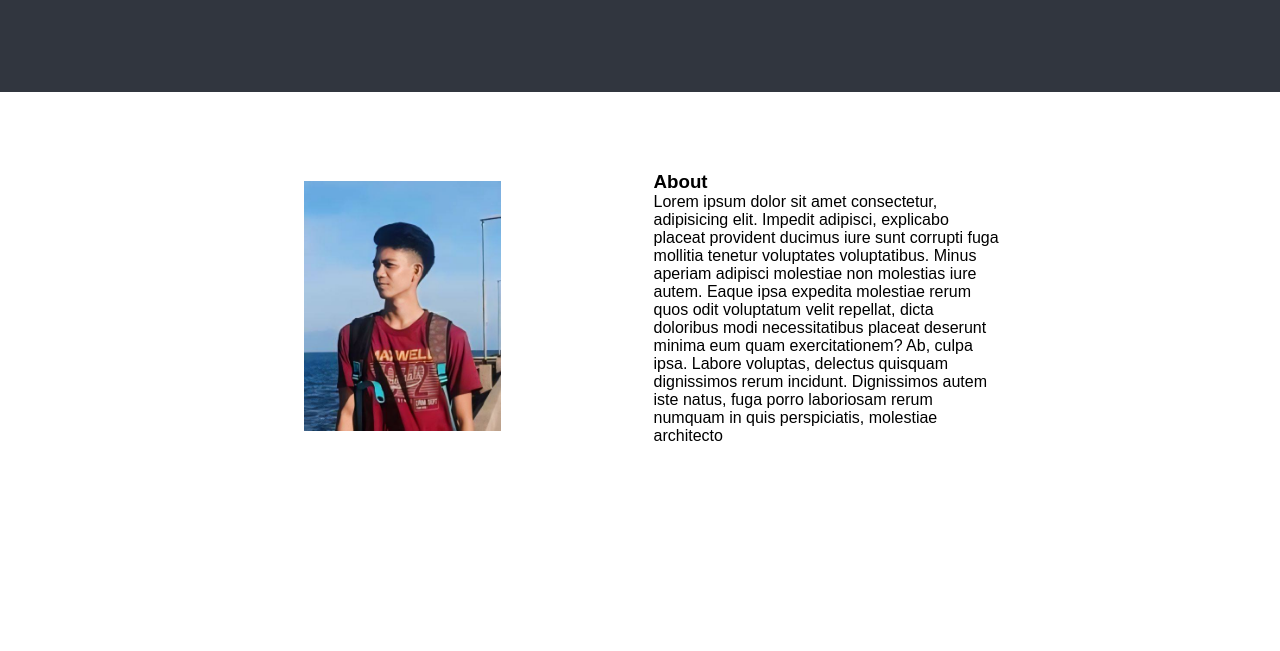
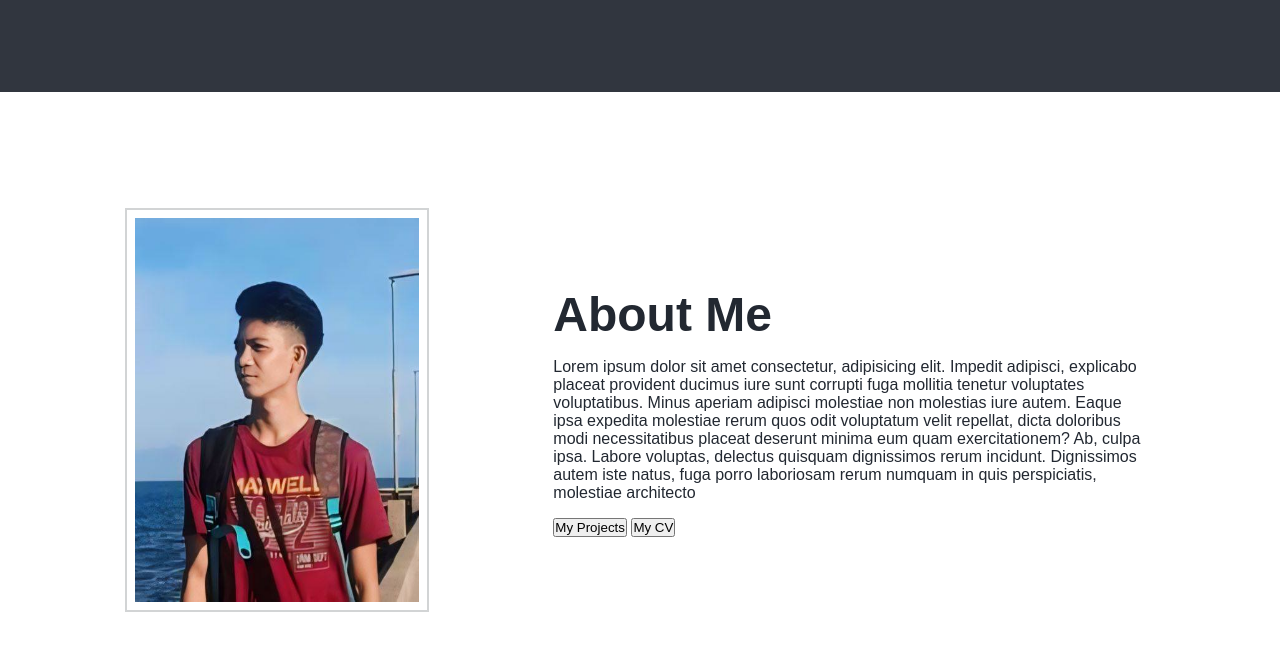
Before and after one commit to DevDotSudo/myportfolio, a plain HTML site: page index.html in a window 1280 px wide. Shown: the part 529-1180 px from the top of the page. Before the commit the page ends 1053 px from the top, so only its background shows below. Drawn offline with nearby package versions, Linux system fonts and the light colour scheme; a web font is replaced by a local one.

Commit message:
Add files via upload

```diff
--- a/css/style.css
+++ b/css/style.css
@@ -36,6 +36,8 @@ body {
 
 .nav-section {
     display: flex;
+    z-index: 1;
+    top: 0;
     align-items: center;
     justify-content: space-between;
     height: 11vh;
@@ -132,22 +134,44 @@ a {
 .about-section {
     position: relative;
     display: flex;
-    justify-content: space-around;
-    width: 850px;
-    height: auto;
+    justify-content: center;
     align-items: center;
+    width: 100%;
+    height: 80vh;
 }
 
-.about-section .left-about-content {
-    margin: 4rem;
+.about-padding {
+    padding: 80px 0;
+}
+
+.about-container {
+    display: flex;
+    align-items: center;
+    justify-content: space-evenly;
+    width: 100%;
+    margin: 0;
+    margin: 50px 0;
+
 }
 
 .about-section .right-about-content {
-    margin: 4rem;
+    width: 600px;
+    height: 250px;
     text-wrap: wrap;
+    display: flex;
+    flex-direction: column;
+    justify-content: space-between;
+    color: rgb(34, 40, 49);
 }
 
 .about-section .image-container img {
-    height: 300px;
-    padding: 25px;
+    height: 400px;
+    width: 300px;
+    border: 8px solid transparent;
+    outline: 2px solid rgba(18, 28, 32, 0.187);
 }
+
+
+.about-title {
+    font-size: 3rem;
+}
--- a/index.html
+++ b/index.html
@@ -57,7 +57,8 @@
     </div>
     <!-- END OF HOME SECTION AND NAV BAR -->
     <!-- START OF ABOUT SECTION -->
-    <section class="about-section" id="about">
+    <section class="about-section about-padding" id="about">
+        <div class="about-container">
             <div class="left-about-content">
                 <div class="image-container">
                     <img src="/images/picture.jpg" alt="">
@@ -65,13 +66,27 @@
             </div>
             <div class="right-about-content">
                 <h3 class="about-title">
-                About
+                    About Me
                 </h3>
                 <p class="about-me">
-                Lorem ipsum dolor sit amet consectetur, adipisicing elit. Impedit adipisci, explicabo placeat provident ducimus iure sunt corrupti fuga mollitia tenetur voluptates voluptatibus. Minus aperiam adipisci molestiae non molestias iure autem.
-                Eaque ipsa expedita molestiae rerum quos odit voluptatum velit repellat, dicta doloribus modi necessitatibus placeat deserunt minima eum quam exercitationem? Ab, culpa ipsa. Labore voluptas, delectus quisquam dignissimos rerum incidunt.
-                Dignissimos autem iste natus, fuga porro laboriosam rerum numquam in quis perspiciatis, molestiae architecto
+                    Lorem ipsum dolor sit amet consectetur, adipisicing elit. Impedit adipisci, explicabo placeat
+                    provident ducimus iure sunt corrupti fuga mollitia tenetur voluptates voluptatibus. Minus aperiam
+                    adipisci molestiae non molestias iure autem.
+                    Eaque ipsa expedita molestiae rerum quos odit voluptatum velit repellat, dicta doloribus modi
+                    necessitatibus placeat deserunt minima eum quam exercitationem? Ab, culpa ipsa. Labore voluptas,
+                    delectus quisquam dignissimos rerum incidunt.
+                    Dignissimos autem iste natus, fuga porro laboriosam rerum numquam in quis perspiciatis, molestiae
+                    architecto
                 </p>
+                <div class="button-container">
+                    <button class="my-project">
+                        My Projects
+                    </button>
+                    <button class="my-cv">
+                        My CV
+                    </button>
+                </div>
+            </div>
         </div>
     </section>
 </body>
```
Lines whose indentation alone changed are shown as unchanged.
